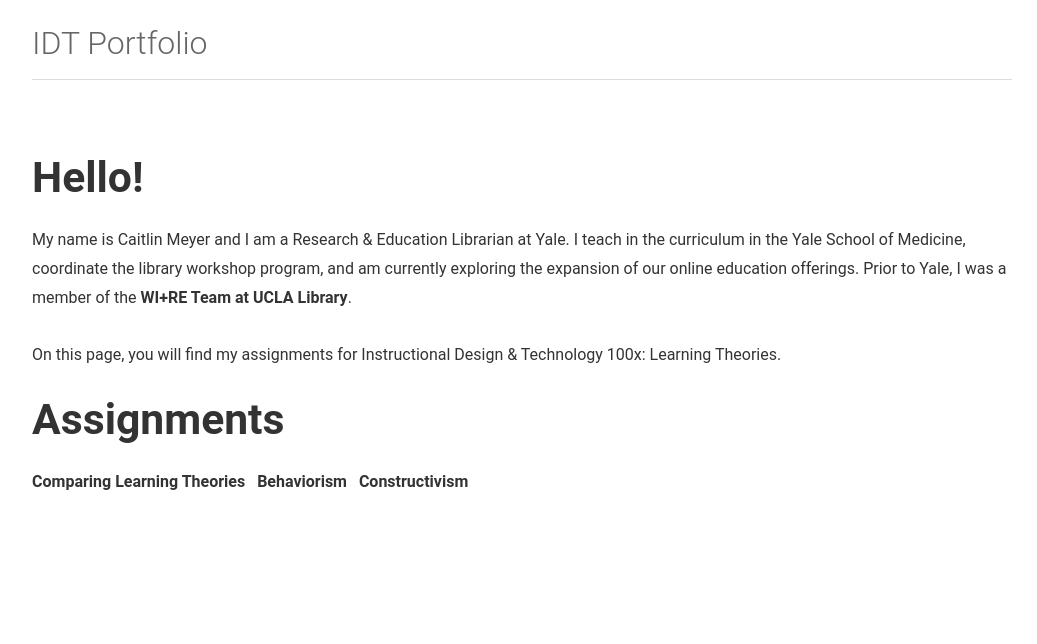
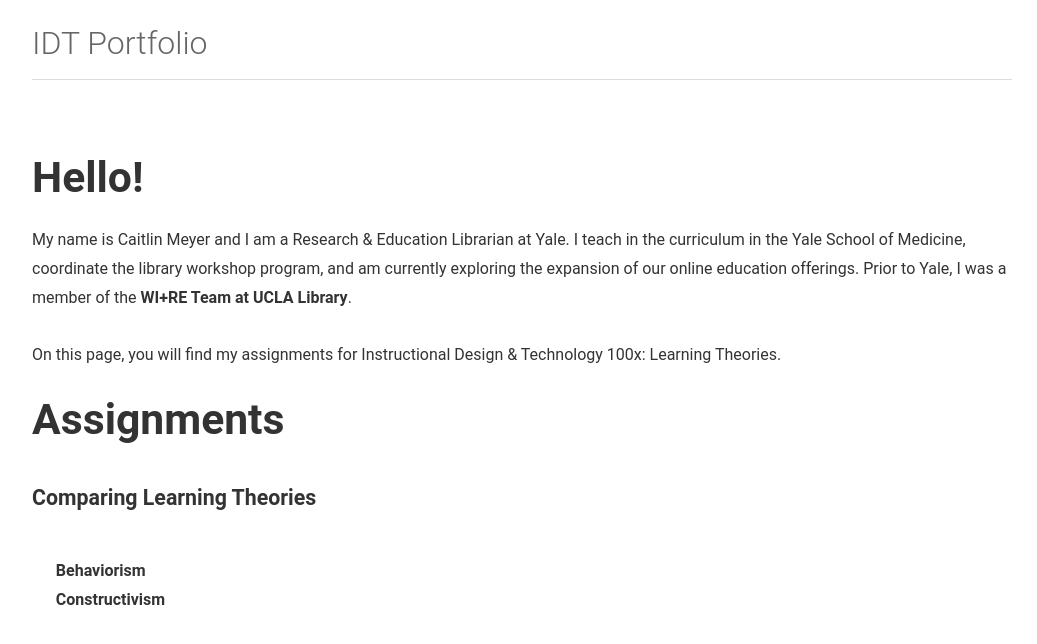
Before and after one commit to caitlinmeyer/IDT, a Jekyll site: the page built from index.html, in a window 1280 px wide. Shown: the top 644 px of the page, without its empty margins (118-1155 px from the left). Built offline with Jekyll 4.4.1, drawn with Linux system fonts in a browser that asks for light colours; the list of posts is cut into pages by our own code.

```diff
--- a/index.html
+++ b/index.html
@@ -8,9 +8,9 @@ On this page, you will find my assignments for Instructional Design & Technology
 <BR CLEAR="all">
 <h1>Assignments</h1>
 
-<a href="/IDT100x/comparing-learning-theories">Comparing Learning Theories</a>
-&nbsp;&nbsp;<a href="/IDT100x/comparing-learning-theories#behaviorism">Behaviorism</a>
-&nbsp;&nbsp;<a href="/IDT100x/comparing-learning-theories#constructivism">Constructivism</a>
+	<h3><a href="/IDT100x/comparing-learning-theories">Comparing Learning Theories</a></h3><BR>
+&nbsp;&nbsp;&nbsp;&nbsp;&nbsp;&nbsp;<a href="/IDT100x/comparing-learning-theories#behaviorism">Behaviorism</a><BR>
+&nbsp;&nbsp;&nbsp;&nbsp;&nbsp;&nbsp;<a href="/IDT100x/comparing-learning-theories#constructivism">Constructivism</a><BR>
 <!--<h2>&#8594; <a href="/IDT100x/cognitivism">Cognitivism</a></h2>
 <h2>&#8594; <a href="/IDT100x/andragogy">Andragogy</a></h3></li></h2>
 <h2>&#8594; <a href="/IDT100x/authentic-assessment">Authentic Assessment</a></h2>
```
